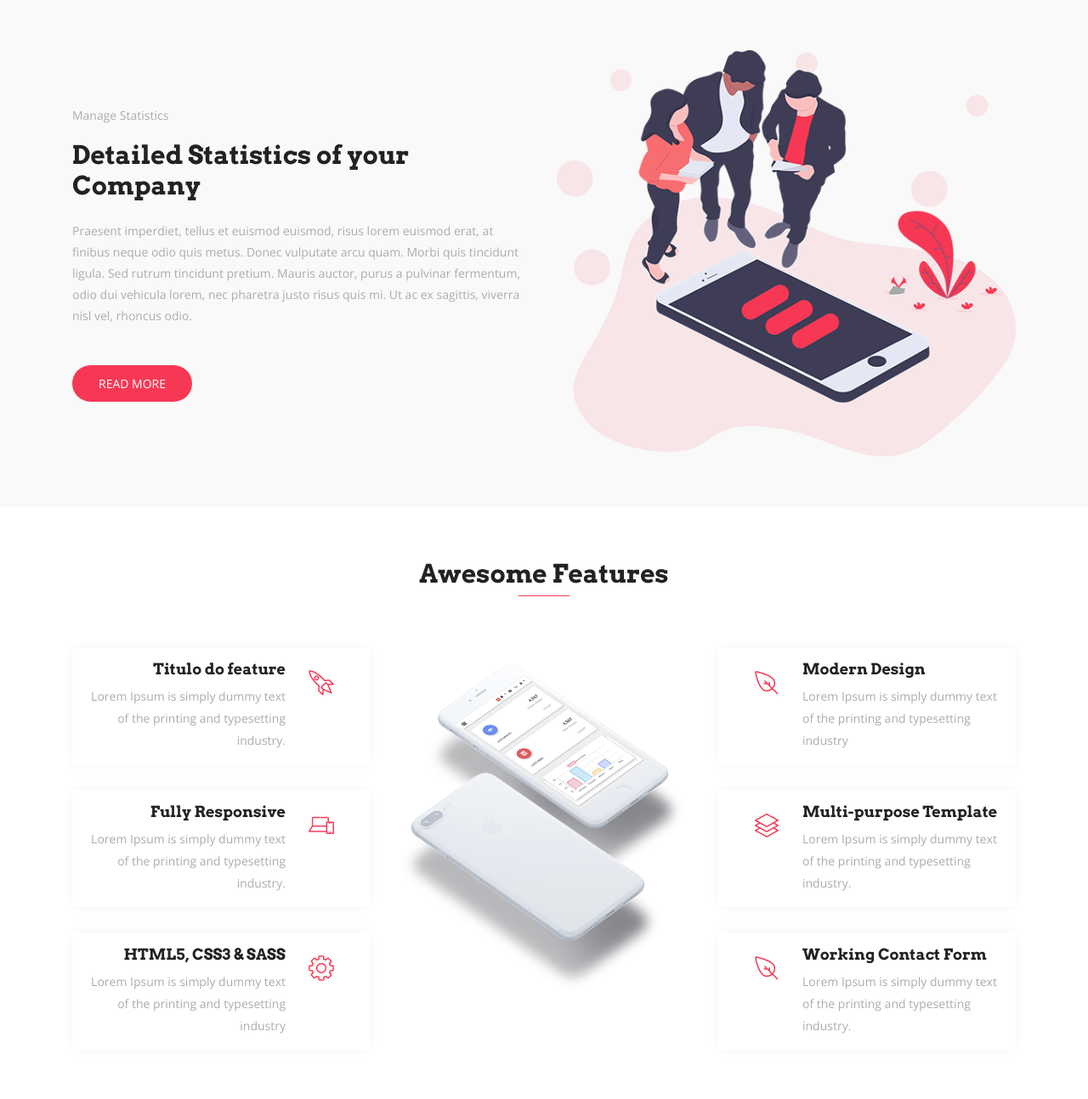
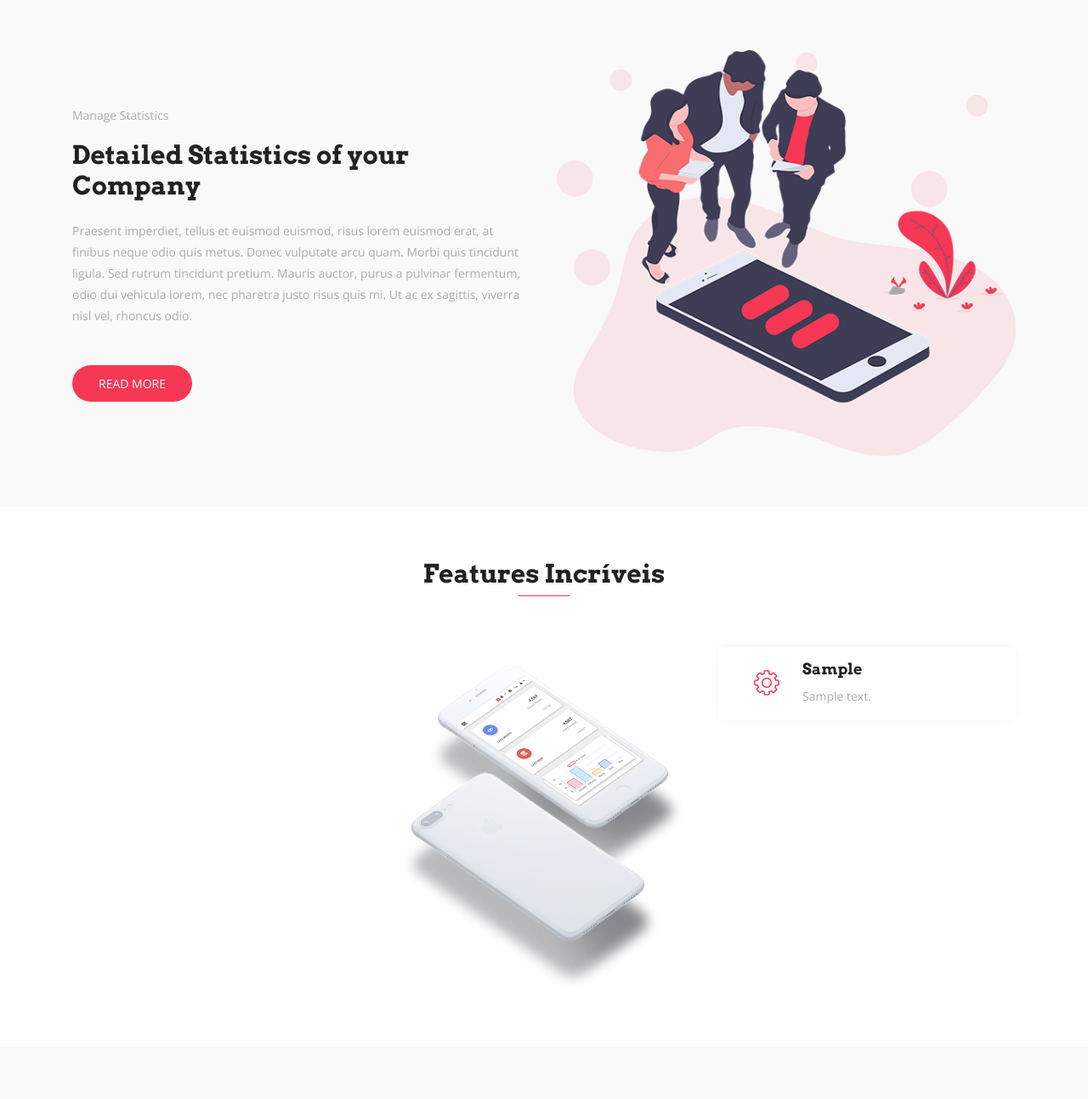
Before and after one commit to RicardoPellegrini/django-fusion-app, a Django app: page / in a window 1280 px wide. Shown: the part 1077-2371 px from the top of the page at 85% size. Run offline with Django 3.2, Linux system fonts and the light colour scheme; tables that the repository leaves empty hold one stand-in row (values such as "Sample post"); some libraries are stand-ins or nearby versions; some web fonts are replaced.

Commit message:
Conectando as features com o banco de dados

```diff
--- a/core/templates/features.html
+++ b/core/templates/features.html
@@ -2,39 +2,26 @@
 <section id="features" class="section-padding">
   <div class="container">
     <div class="section-header text-center">
-      <h2 class="section-title wow fadeInDown" data-wow-delay="0.3s">Awesome Features</h2>
+      <h2 class="section-title wow fadeInDown" data-wow-delay="0.3s">Features Incríveis</h2>
       <div class="shape wow fadeInDown" data-wow-delay="0.3s"></div>
     </div>
+
     <div class="row">
       <div class="col-lg-4 col-md-12 col-sm-12 col-xs-12">
         <div class="content-left">
+
+          {% for feature in features_left %}
             <div class="box-item wow fadeInLeft" data-wow-delay="0.3s">
               <span class="icon">
-                <i class="lni-rocket"></i>
+                <i class="{{ feature.icone }}"></i>
               </span>
               <div class="text">
-                <h4>Titulo do feature</h4>
-                <p>Lorem Ipsum is simply dummy text of the printing and typesetting industry.</p>
+                <h4>{{ feature.feature }}</h4>
+                <p>{{ feature.descricao }}</p>
               </div>
             </div>
-          <div class="box-item wow fadeInLeft" data-wow-delay="0.6s">
-            <span class="icon">
-              <i class="lni-laptop-phone"></i>
-            </span>
-            <div class="text">
-              <h4>Fully Responsive</h4>
-              <p>Lorem Ipsum is simply dummy text of the printing and typesetting industry.</p>
-            </div>
-          </div>
-          <div class="box-item wow fadeInLeft" data-wow-delay="0.9s">
-            <span class="icon">
-              <i class="lni-cog"></i>
-            </span>
-            <div class="text">
-              <h4>HTML5, CSS3 & SASS</h4>
-              <p>Lorem Ipsum is simply dummy text of the printing and typesetting industry</p>
-            </div>
-          </div>
+          {% endfor %}
+
         </div>
       </div>
       <div class="col-lg-4 col-md-12 col-sm-12 col-xs-12">
@@ -44,33 +31,19 @@
       </div>
       <div class="col-lg-4 col-md-12 col-sm-12 col-xs-12">
         <div class="content-right">
+
+          {% for feature in features_right %}
             <div class="box-item wow fadeInRight" data-wow-delay="0.3s">
               <span class="icon">
-              <i class="lni-leaf"></i>
+                <i class="{{ feature.icone }}"></i>
               </span>
               <div class="text">
-              <h4>Modern Design</h4>
-              <p>Lorem Ipsum is simply dummy text of the printing and typesetting industry</p>
+                <h4>{{ feature.feature }}</h4>
+                <p>{{ feature.descricao }}</p>
               </div>
             </div>
-          <div class="box-item wow fadeInRight" data-wow-delay="0.6s">
-            <span class="icon">
-              <i class="lni-layers"></i>
-            </span>
-            <div class="text">
-              <h4>Multi-purpose Template</h4>
-              <p>Lorem Ipsum is simply dummy text of the printing and typesetting industry.</p>
-            </div>
-          </div>
-          <div class="box-item wow fadeInRight" data-wow-delay="0.9s">
-            <span class="icon">
-              <i class="lni-leaf"></i>
-            </span>
-            <div class="text">
-              <h4>Working Contact Form</h4>
-              <p>Lorem Ipsum is simply dummy text of the printing and typesetting industry.</p>
-            </div>
-          </div>
+          {% endfor %}
+
         </div>
       </div>
     </div>
--- a/core/views.py
+++ b/core/views.py
@@ -14,7 +14,8 @@ class IndexView(FormView):
     context = super(IndexView, self).get_context_data(**kwargs)
     context['servicos'] = Servico.objects.order_by('?').all()
     context['funcionarios'] = Funcionario.objects.order_by('?').all()
-    context['features'] = Feature.objects.order_by('?').all()
+    context['features_left'] = Feature.objects.all()[0:(len(Feature.objects.all())//2)]
+    context['features_right'] = Feature.objects.all()[(len(Feature.objects.all())//2):]
     return context
 
   def form_valid(self, *args, **kwargs):
```
Lines whose indentation alone changed are shown as unchanged.
